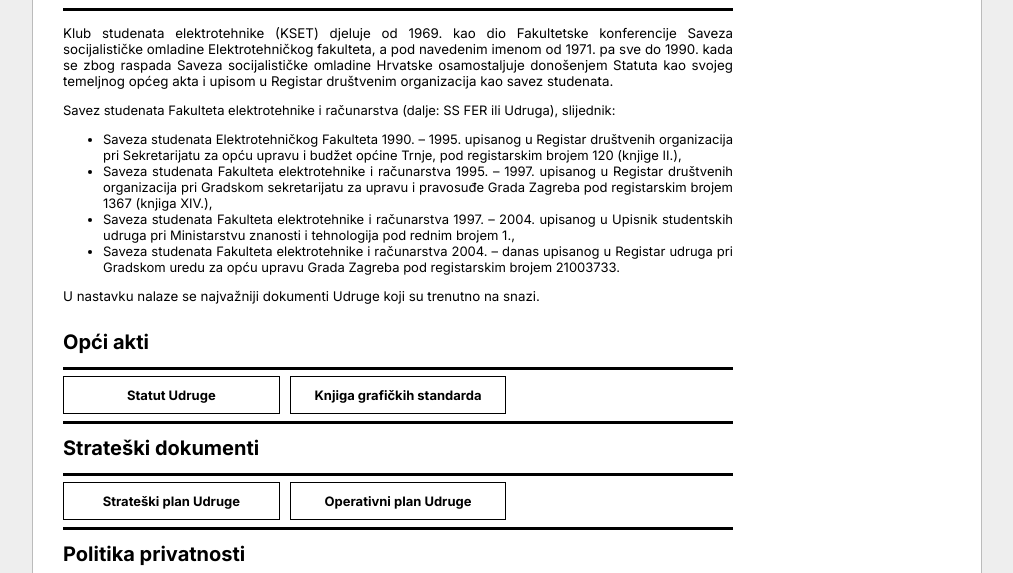
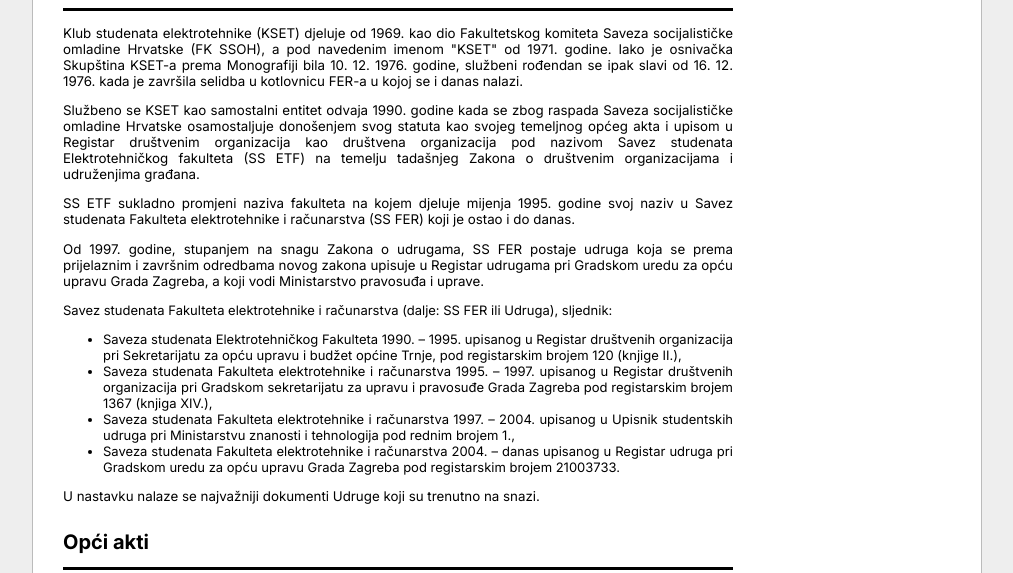
Before and after one commit to KSET/ssfer-website, a website: page dokumenti.html in a window 1280 px wide. Shown: the part 216-789 px from the top of the page, without its empty margins (133-1146 px from the left). Drawn offline with nearby package versions, Linux system fonts and the light colour scheme.

Commit message:
fixed intro to documents page

```diff
--- a/dokumenti.html
+++ b/dokumenti.html
@@ -93,9 +93,17 @@
                     <h1>Dokumenti</h1>
                     <hr style="height:3px;border-width:0;color:black;background-color:black"></hr>
                     <p>
-                        Klub studenata elektrotehnike (KSET) djeluje od 1969. kao dio Fakultetske konferencije Saveza socijalističke omladine Elektrotehničkog fakulteta, a pod navedenim imenom od 1971. pa sve do 1990. kada se zbog raspada Saveza socijalističke omladine Hrvatske osamostaljuje donošenjem Statuta kao svojeg temeljnog općeg akta i upisom u Registar društvenim organizacija kao savez studenata.
-                    </p>
-                        Savez studenata Fakulteta elektrotehnike i računarstva (dalje: SS FER ili Udruga), slijednik:
+                        Klub studenata elektrotehnike (KSET) djeluje od 1969. kao dio Fakultetskog komiteta Saveza socijalističke omladine Hrvatske (FK SSOH), a pod navedenim imenom "KSET" od 1971. godine. Iako je osnivačka Skupština KSET-a prema Monografiji bila 10. 12. 1976. godine, službeni rođendan se ipak slavi od 16. 12. 1976. kada je završila selidba u kotlovnicu FER-a u kojoj se i danas nalazi. </p><p>
+
+                            Službeno se KSET kao samostalni entitet odvaja 1990. godine kada se zbog raspada Saveza socijalističke omladine Hrvatske osamostaljuje donošenjem svog statuta kao svojeg temeljnog općeg akta i upisom u Registar društvenim organizacija kao društvena organizacija pod nazivom Savez studenata Elektrotehničkog fakulteta (SS ETF) na temelju tadašnjeg Zakona o društvenim organizacijama i udruženjima građana. </p><p>
+
+                            SS ETF sukladno promjeni naziva fakulteta na kojem djeluje mijenja 1995. godine svoj naziv u Savez studenata Fakulteta elektrotehnike i računarstva (SS FER) koji je ostao i do danas.    </p><p>
+
+                            Od 1997. godine, stupanjem na snagu Zakona o udrugama, SS FER postaje udruga koja se prema prijelaznim i završnim odredbama novog zakona upisuje u Registar udrugama pri Gradskom uredu za opću upravu Grada Zagreba, a koji vodi Ministarstvo pravosuđa i uprave. </p><p>
+
+
+                        </p>
+                            Savez studenata Fakulteta elektrotehnike i računarstva (dalje: SS FER ili Udruga), sljednik:
                         <ul>
                             <li>Saveza studenata Elektrotehničkog Fakulteta 1990. – 1995. upisanog u Registar društvenih organizacija pri Sekretarijatu za opću upravu i budžet općine Trnje, pod registarskim brojem 120 (knjige II.), </li>
                             <li>Saveza studenata Fakulteta elektrotehnike i računarstva 1995. – 1997. upisanog u Registar društvenih organizacija pri Gradskom sekretarijatu za upravu i pravosuđe Grada Zagreba pod registarskim brojem 1367 (knjiga XIV.), </li>
```
